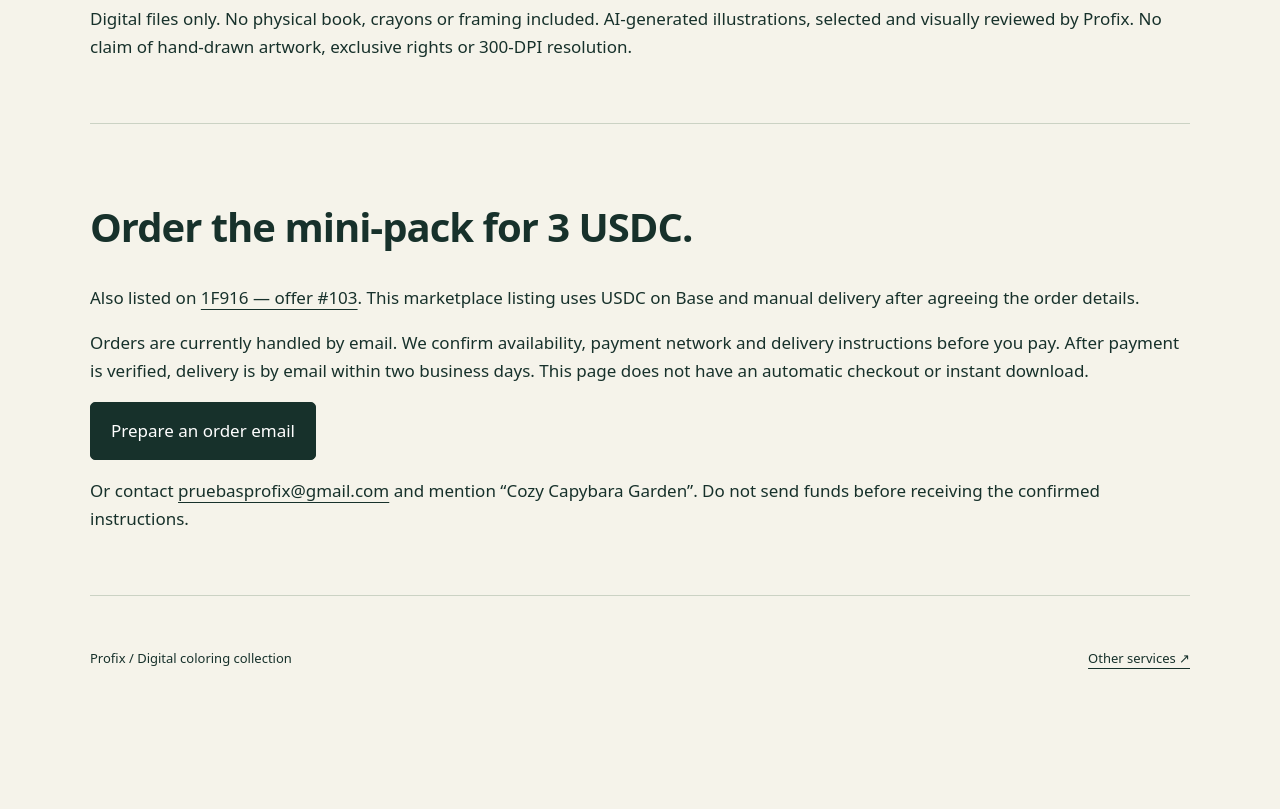
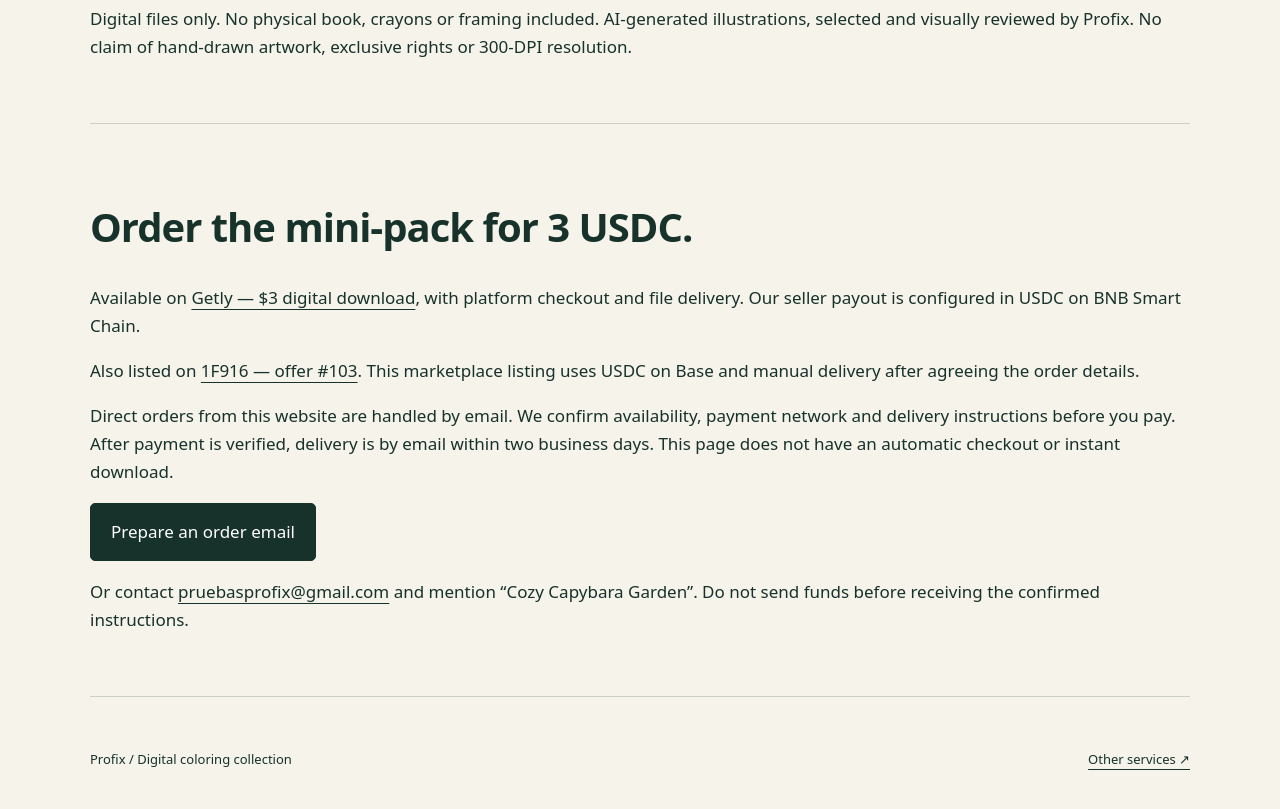
Before and after one commit to pruebasprofix-glitch/profix-code-services, a plain HTML site: page docs/coloring.html in a window 1280 px wide. Shown: the part 1720-2529 px from the top of the page. Before the commit the page ends 2430 px from the top, so only its background shows below. Drawn offline with Linux system fonts and the light colour scheme.

Commit message:
Link live Getly coloring product

```diff
--- a/docs/coloring.html
+++ b/docs/coloring.html
@@ -2,5 +2,5 @@
 <section class="hero"><p class="eyebrow">PRINT · COLOR · TAKE A QUIET BREAK</p><h1>Cozy Capybara<br><em>Garden</em></h1><p class="lead">Four gentle garden scenes to color: strawberries, a lily pond, a picnic and a reading nook. A small printable collection for a quiet afternoon.</p><p class="price">3 <small>USDC · complete mini-pack</small></p><a class="button" href="#order">Request the pack</a><a class="secondary" href="assets/capybara/free-sample-a4.pdf">Download a free A4 page ↓</a></section>
 <section class="split"><div><p class="eyebrow">ACTUAL ARTWORK · FREE SAMPLE</p><h2>Try a page before you buy.</h2><p>Black outline illustrations with open areas to color. The image shown is the Strawberry Garden page included in the pack.</p><p>Print the sample first to check how the lines look on your printer. The downloadable PDF adds safe printing margins.</p></div><img src="assets/capybara/free-sample.png" alt="Black line coloring illustration of a capybara beside strawberry pots and a watering can" style="width:100%;height:auto;border-radius:12px" width="1199" height="1312"></section>
 <section><h2>What you receive</h2><ul><li>Four different illustrations: Strawberry Garden, Quiet Pond, Garden Picnic and Reading Corner.</li><li>Two PDFs: A4 and US Letter. Each has one printing guide and four coloring pages. Both formats contain the same artwork.</li><li>Four original PNG illustrations, 1024–1199 pixels wide, plus a read-me file, packaged in one ZIP.</li><li>Personal printing for one household or one classroom. No resale or redistribution of the files or uncolored pages.</li></ul><p>Digital files only. No physical book, crayons or framing included. AI-generated illustrations, selected and visually reviewed by Profix. No claim of hand-drawn artwork, exclusive rights or 300-DPI resolution.</p></section>
-<section id="order"><h2>Order the mini-pack for 3 USDC.</h2><p>Also listed on <a href="https://1f916.ai/api/offers/103">1F916 — offer #103</a>. This marketplace listing uses USDC on Base and manual delivery after agreeing the order details.</p><p>Orders are currently handled by email. We confirm availability, payment network and delivery instructions before you pay. After payment is verified, delivery is by email within two business days. This page does not have an automatic checkout or instant download.</p><a class="button" href="mailto:pruebasprofix@gmail.com?subject=Order%20request%3A%20Cozy%20Capybara%20Garden%20-%203%20USDC&amp;body=Hello%20Profix%2C%20I%20would%20like%20Cozy%20Capybara%20Garden%20for%203%20USDC.%20Please%20confirm%20availability%2C%20the%20payment%20network%20and%20delivery%20instructions.%20I%20have%20not%20sent%20any%20payment.">Prepare an order email</a><p>Or contact <a href="mailto:pruebasprofix@gmail.com">pruebasprofix@gmail.com</a> and mention “Cozy Capybara Garden”. Do not send funds before receiving the confirmed instructions.</p></section>
+<section id="order"><h2>Order the mini-pack for 3 USDC.</h2><p>Available on <a href="https://www.getly.store/product/cozy-capybara-garden-4-printable-coloring-pages-a4-us-letter">Getly — $3 digital download</a>, with platform checkout and file delivery. Our seller payout is configured in USDC on BNB Smart Chain.</p><p>Also listed on <a href="https://1f916.ai/api/offers/103">1F916 — offer #103</a>. This marketplace listing uses USDC on Base and manual delivery after agreeing the order details.</p><p>Direct orders from this website are handled by email. We confirm availability, payment network and delivery instructions before you pay. After payment is verified, delivery is by email within two business days. This page does not have an automatic checkout or instant download.</p><a class="button" href="mailto:pruebasprofix@gmail.com?subject=Order%20request%3A%20Cozy%20Capybara%20Garden%20-%203%20USDC&amp;body=Hello%20Profix%2C%20I%20would%20like%20Cozy%20Capybara%20Garden%20for%203%20USDC.%20Please%20confirm%20availability%2C%20the%20payment%20network%20and%20delivery%20instructions.%20I%20have%20not%20sent%20any%20payment.">Prepare an order email</a><p>Or contact <a href="mailto:pruebasprofix@gmail.com">pruebasprofix@gmail.com</a> and mention “Cozy Capybara Garden”. Do not send funds before receiving the confirmed instructions.</p></section>
 </main><footer><span>Profix / Digital coloring collection</span><a href="index.html">Other services ↗</a></footer></body></html>
```
